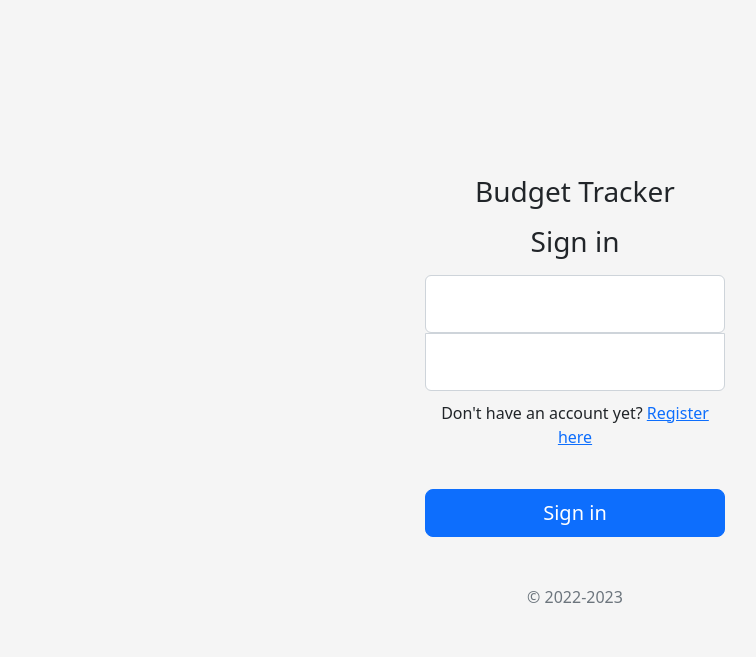
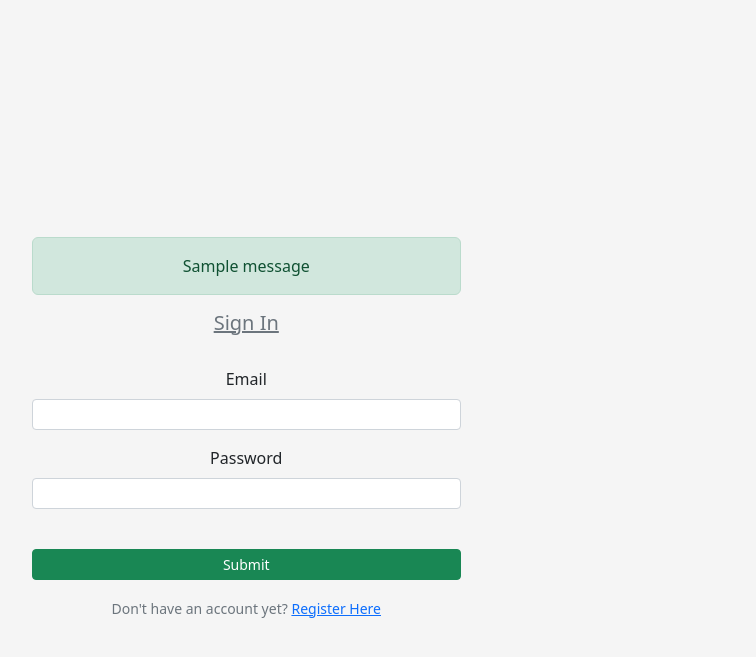
Before and after one commit to veronikaSS/CMSC495Project, a Flask app: template templates/login.html in a window 1280 px wide. Shown: the top 657 px of the page, without its empty margins (65-821 px from the left). Run offline with Flask 2, Linux system fonts and the light colour scheme; the template is opened without the code that fills it, so the values that code supplies are empty, except form fields; one stand-in notice (Sample message) is shown; form fields are guessed from the names that the template uses; some libraries are stand-ins or nearby versions.

Commit message:
Update login.html

```diff
--- a/templates/login.html
+++ b/templates/login.html
@@ -67,39 +67,73 @@ to the website homepage.
 </style>
 
 
-<!-- Custom styles for this template -->
+    <!-- Custom styles for this template -->
 </head>
 
 <body class="text-center">
-    <main class="form-signin w-100 m-auto">
-        <form method="POST">
-            <h1 class="h3 mb-3 fw-normal">Budget Tracker</h1>
-
-            <h1 class="h3 mb-3 fw-normal">Sign in</h1>
-
-            <div class="form-floating">
-                <input name="username" id="username" class="form-control" placeholder="Username" required>
-            </div>
-            <div class="form-floating">
-                <input type="password" class="form-control" id="password" placeholder="Password" name="password">
-            </div>
-
-            <div class="checkbox mb-3">
-                <label>
-                    <p>Don't have an account yet? <a href="http://localhost:5000/register">Register here</a></p>
-                </label>
-            </div>
-            <button class="w-100 btn btn-lg btn-primary" type="submit">Sign in</button>
-            <p class="mt-5 mb-3 text-muted">&copy; 2022-2023</p>
-            <!-- Displays any errors that occur (if the login failed) -->
-            {% if error %}
-            <p color="#FF0000">{{ error }}</p>
-            {% endif %}
-        </form>
-    </main>
+    <div class="container">
 
 
+        <br>
+        <br>
+        <br>
+        <div class="row col-lg-12">
+            <div class="col-lg-5 col-md-8 ">
 
+                <form action="" method="POST" class="">
+                    {{ form.hidden_tag() }}
+                    {% with messages = get_flashed_messages(with_categories=true) %}
+                    {% if messages %}
+                    {% for category,message in messages %}
+                    <div class="alert alert-{{ category }}">{{message}}</div>
+                    {% endfor %}
+                    {% endif %}
+                    {% endwith %}
+
+                    <h5 class="text-muted">
+                        <u>Sign In</u>
+                    </h5>
+                    <br>
+
+                    <div class="form-group">
+                        {{ form.email.label(class='form-control-label')}}
+                        {% if form.email.errors %}
+                        {{ form.email(class="form-control form-control-smis-invalid")}}
+                        <div class="invalid-feedback">
+                            {% for error in form.email.errors %}
+                            <span>{{ error }}</span>
+                            {% endfor %}
+                        </div>
+                        {% else %}
+                        {{ form.email(class="form-control form-control-sm")}}
+                        {% endif %}
+                    </div>
+                    <div class="form-group">
+                        {{ form.password.label(class="form-control-label")}}
+                        {% if form.password.errors %}
+                        {{ form.password(class="form-control form-control-smis-invalid")}}
+                        <div class="invalid-feedback">
+                            {% for error in form.password.errors %}
+                            <span>{{error }}</span>
+                            {% endfor %}
+                        </div>
+                        {% else %}
+                        {{ form.password(class="form-control form-control-sm") }}
+                        {% endif %}
+                    </div>
+                    <div class="form-group mt-3">
+                        {{ form.submit(class="btn btn-sm btn-success btn-block mt-4")}}
+                    </div>
+                    <div class="form-group">
+                        <small class="text-muted">
+                            Don't have an account yet?
+                            <a href="{{ url_for('register') }}">Register Here </a>
+                        </small>
+                    </div>
+                </form>
+            </div>
+        </div>
+    </div>
 </body>
 
 </html>
```
